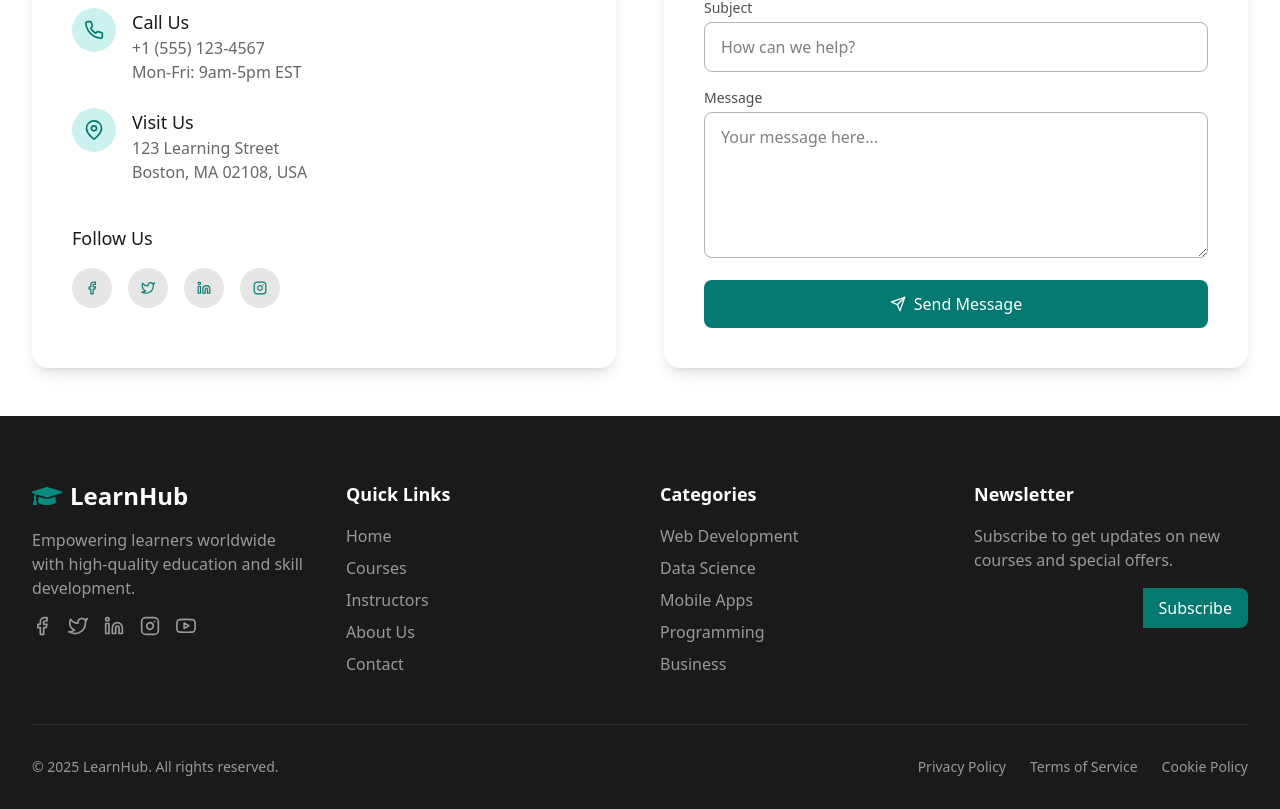
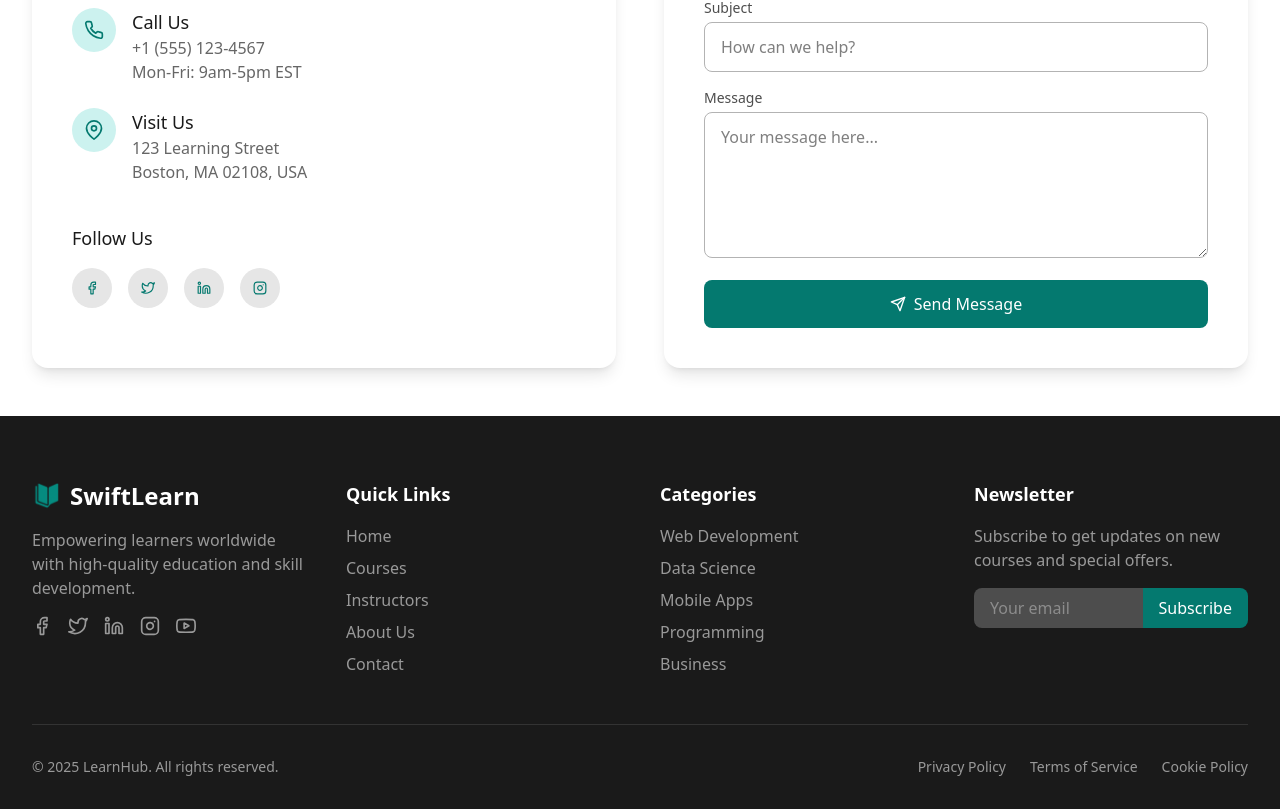
Before and after one commit to kobirul5/Swift-Learn, a Next.js app: page / in a window 1280 px wide. Shown: the part 4210-5019 px from the top of the page. Built offline with nearby package versions, Linux system fonts and the light colour scheme.

Commit message:
fixed some bugs

```diff
--- a/src/components/Shared/Footer/Footer.tsx
+++ b/src/components/Shared/Footer/Footer.tsx
@@ -8,7 +8,7 @@ import {
   FiInstagram,
   FiYoutube,
 } from 'react-icons/fi';
-import { FaGraduationCap } from 'react-icons/fa';
+import Image from 'next/image';
 
 const Footer: React.FC = () => {
   const currentYear = new Date().getFullYear();
@@ -20,9 +20,9 @@ const Footer: React.FC = () => {
 
           {/* Brand Info */}
           <div className="space-y-4">
-            <div className="flex items-center">
-              <FaGraduationCap className="text-primary-500 text-3xl mr-2" />
-              <span className="text-2xl font-bold text-white">LearnHub</span>
+            <div className="flex items-center gap-2">
+              <Image src="/logo/logo.png" alt="logo" width={30} height={30} />
+              <span className="text-2xl font-bold text-white">SwiftLearn</span>
             </div>
             <p className="text-dark-400">
               Empowering learners worldwide with high-quality education and skill development.
@@ -80,7 +80,7 @@ const Footer: React.FC = () => {
               <input
                 type="email"
                 placeholder="Your email"
-                className="px-4 py-2 rounded-l-lg focus:outline-none focus:ring-2 focus:ring-primary-500 w-full text-dark-900"
+                className="px-4 py-2 rounded-l-lg  focus:outline-none focus:ring-2 focus:ring-primary-500 w-full text-dark-200 bg-dark-700"
                 required
               />
               <button
--- a/src/components/Shared/Navbar/Navbar.tsx
+++ b/src/components/Shared/Navbar/Navbar.tsx
@@ -120,7 +120,7 @@ const Navbar = () => {
               </Link>
               <Link
                 href="/register"
-                className="bg-primary text-white px-4 py-2 rounded-md hover:bg-indigo-700 transition-colors"
+                className="bg-primary text-white px-4 py-2 rounded-md hover:bg-primary-700 transition-colors"
               >
                 Sign Up
               </Link>
@@ -148,7 +148,7 @@ const Navbar = () => {
                     href={href}
                     className={`flex items-center space-x-2 py-2 px-3 rounded-md ${
                       pathname === href
-                        ? 'bg-indigo-100 text-primary font-semibold'
+                        ? 'bg-primary-100 text-primary font-semibold'
                         : 'text-gray-700 hover:bg-gray-100'
                     }`}
                     onClick={() => setIsOpen(false)}
@@ -192,7 +192,7 @@ const Navbar = () => {
                 <Link
                   href="/register"
                   onClick={() => setIsOpen(false)}
-                  className="block text-center bg-primary text-white px-4 py-2 rounded-md hover:bg-indigo-700"
+                  className="block text-center bg-primary text-white px-4 py-2 rounded-md hover:bg-primary-700"
                 >
                   Sign Up
                 </Link>
```
